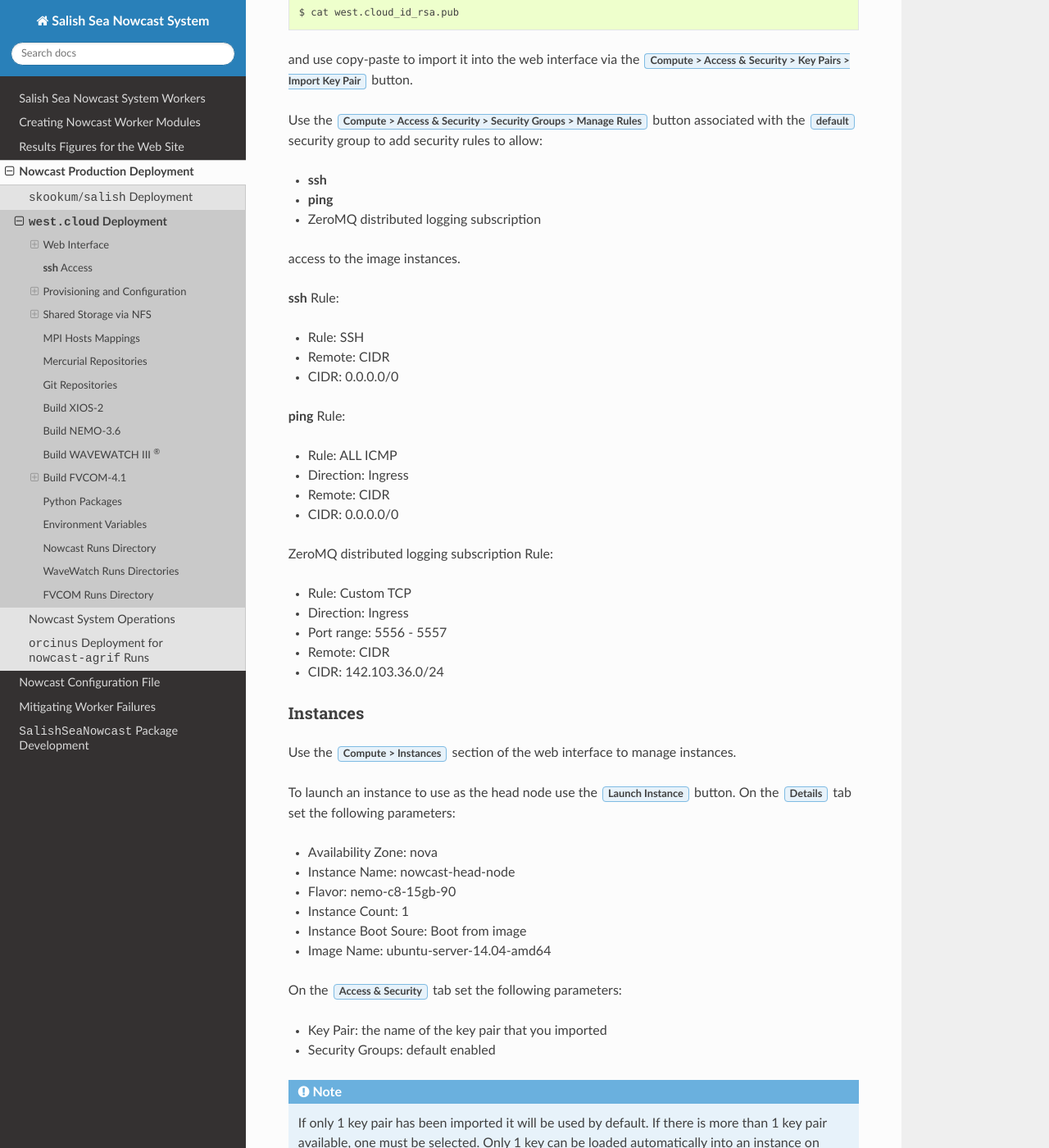
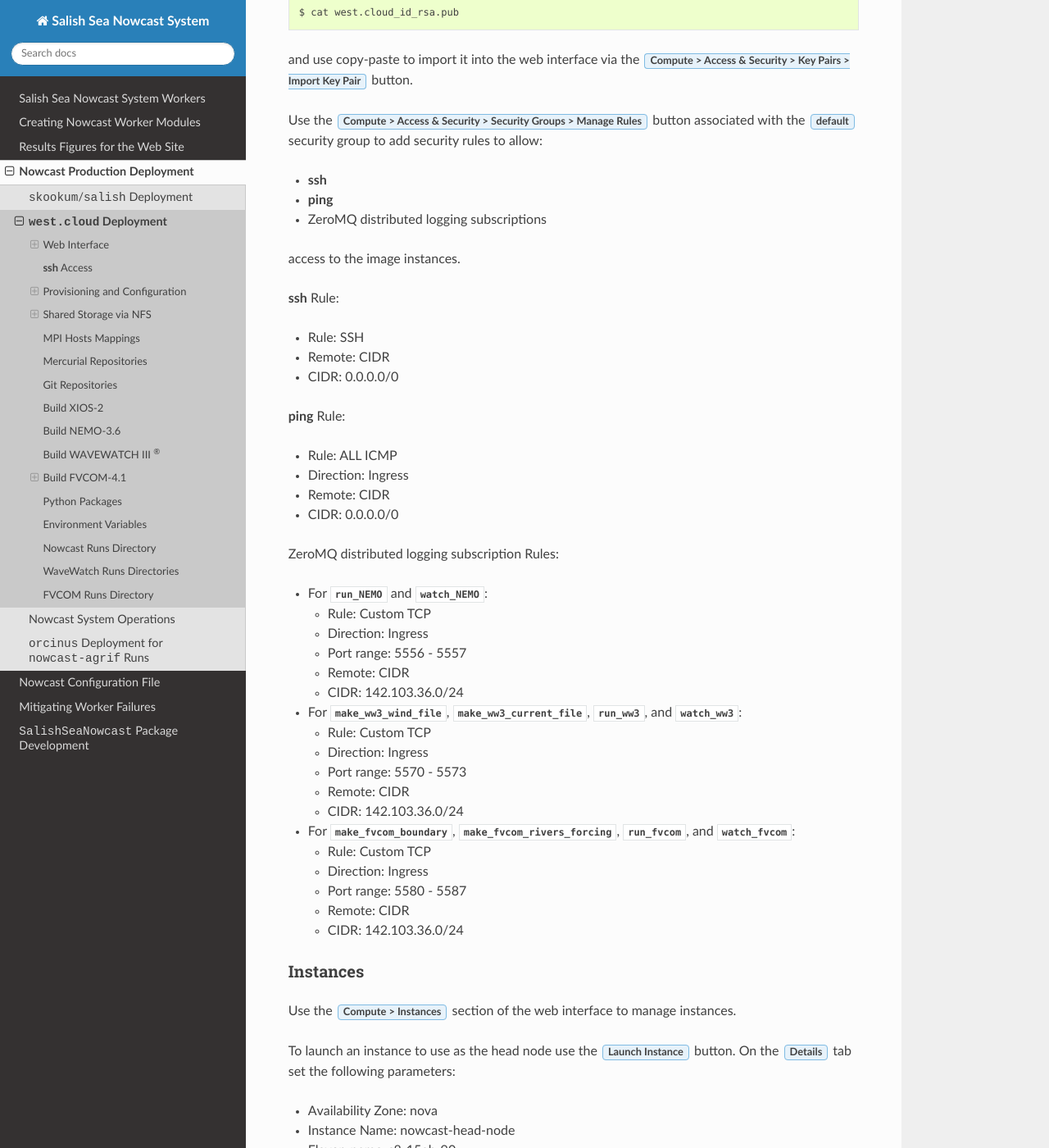
Before and after one commit to SalishSeaCast/SalishSeaNowcast, a Sphinx documentation site: the page built from docs/deployment/west_cloud.rst, in a window 1280 px wide and 1400 px high, scrolled down 2117 px. Shown: the whole window at 82% size. Built offline with Sphinx 7.4.7 and the Read the Docs theme 2.0.0, drawn with Linux system fonts in a browser that asks for light colours; the version number could not be read and is left out.

Commit message:
Add logging ports to allow concurrent execution of VHFR FVCOM workers.

```diff
--- a/docs/deployment/west_cloud.rst
+++ b/docs/deployment/west_cloud.rst
@@ -128,7 +128,7 @@ Use the :guilabel:`Compute > Access & Security > Security Groups > Manage Rules`
 
 * :command:`ssh`
 * :command:`ping`
-* ZeroMQ distributed logging subscription
+* ZeroMQ distributed logging subscriptions
 
 access to the image instances.
 
@@ -145,13 +145,37 @@ access to the image instances.
 * Remote: CIDR
 * CIDR: 0.0.0.0/0
 
-ZeroMQ distributed logging subscription Rule:
+ZeroMQ distributed logging subscription Rules:
 
-* Rule: Custom TCP
-* Direction: Ingress
-* Port range: 5556 - 5557
-* Remote: CIDR
-* CIDR: 142.103.36.0/24
+* For :py:mod:`~nowcast.workers.run_NEMO` and :py:mod:`~nowcast.workers.watch_NEMO`:
+
+  * Rule: Custom TCP
+  * Direction: Ingress
+  * Port range: 5556 - 5557
+  * Remote: CIDR
+  * CIDR: 142.103.36.0/24
+
+* For :py:mod:`~nowcast.workers.make_ww3_wind_file`,
+  :py:mod:`~nowcast.workers.make_ww3_current_file`,
+  :py:mod:`~nowcast.workers.run_ww3`,
+  and :py:mod:`~nowcast.workers.watch_ww3`:
+
+  * Rule: Custom TCP
+  * Direction: Ingress
+  * Port range: 5570 - 5573
+  * Remote: CIDR
+  * CIDR: 142.103.36.0/24
+
+* For :py:mod:`~nowcast.workers.make_fvcom_boundary`,
+  :py:mod:`~nowcast.workers.make_fvcom_rivers_forcing`,
+  :py:mod:`~nowcast.workers.run_fvcom`,
+  and :py:mod:`~nowcast.workers.watch_fvcom`:
+
+  * Rule: Custom TCP
+  * Direction: Ingress
+  * Port range: 5580 - 5587
+  * Remote: CIDR
+  * CIDR: 142.103.36.0/24
 
 
 Instances
```
Also changed, not shown: 2 other files.
